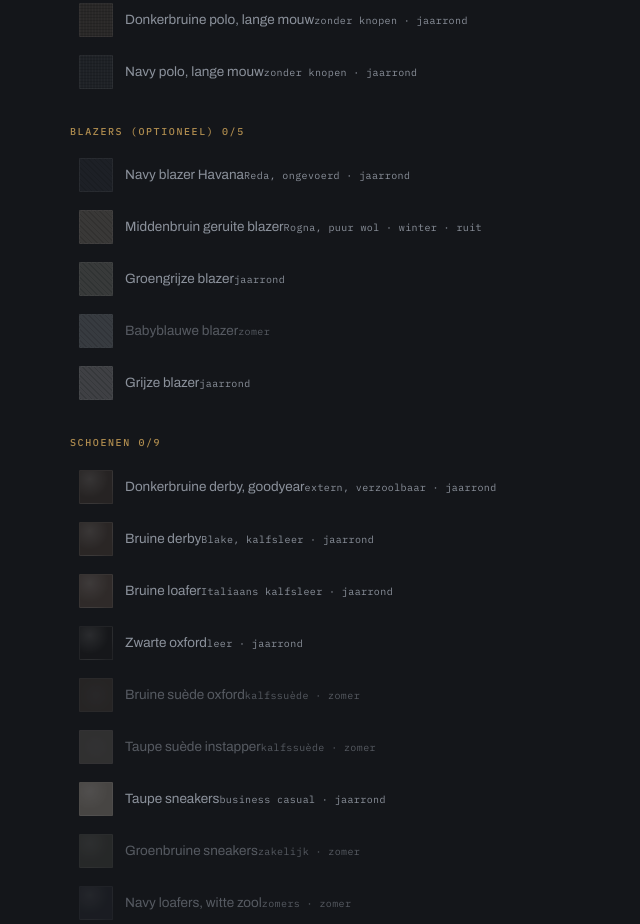
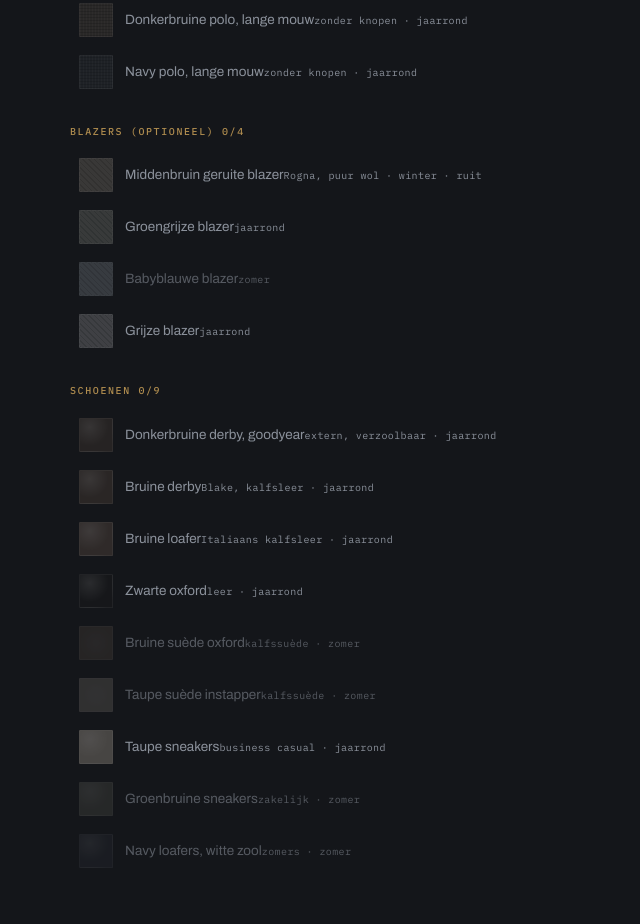
Before and after one commit to rubenkraan-droid/kast, a plain HTML site: page index.html in a window 1280 px wide. Shown: the part 2079-3003 px from the top of the page, without its empty margins (0-640 px from the left). Drawn offline with Linux system fonts and the light colour scheme.

Commit message:
Navy blazer Havana (b1) verwijderd uit ITEMS
Co-Authored-By: Claude Opus 5.5 <noreply@anthropic.com>
Claude-Session: https://claude.ai/code/session_01Ae9zTsqyP46x41BjAvexgV

```diff
--- a/index.html
+++ b/index.html
@@ -423,7 +423,6 @@ const ITEMS = [
  {id:'t22',k:'bovenstuk', n:'Navy polo, lange mouw',    m:'zonder knopen',         tex:'brei', hex:'#2a3242', p:0, f:3, s:'j', c:'navy',  u:''},
 
  // --- blazers (optionele laag) ---
- {id:'b1', k:'blazer', n:'Navy blazer Havana',        m:'Reda, ongevoerd', tex:'wol', hex:'#263048', p:299, f:3, s:'j', c:'navy',  u:'https://suitsupply.com/nl-nl/men/jackets/navy-blazer-havana-tailored-fit/C25216.html'},
  {id:'b2', k:'blazer', n:'Middenbruin geruite blazer', m:'Rogna, puur wol', tex:'wol', hex:'#7a6a56', p:419, f:3, s:'w', c:'bruin', pat:'ruit', u:'https://suitsupply.com/nl-nl/men/jackets/middenbruine-geruite-blazer-brera-relaxed-fit/BBL10047CB1.html'},
  {id:'b3', k:'blazer', n:'Groengrijze blazer',    m:'', tex:'wol', hex:'#6b7263', p:0, f:3, s:'j', c:'groen', u:'https://suitsupply.com/nl-nl/men/jackets'},
  {id:'b4', k:'blazer', n:'Babyblauwe blazer',     m:'', tex:'wol', hex:'#a8c3dc', p:0, f:3, s:'z', c:'wit',   u:'https://suitsupply.com/nl-nl/men/jackets'},
```
